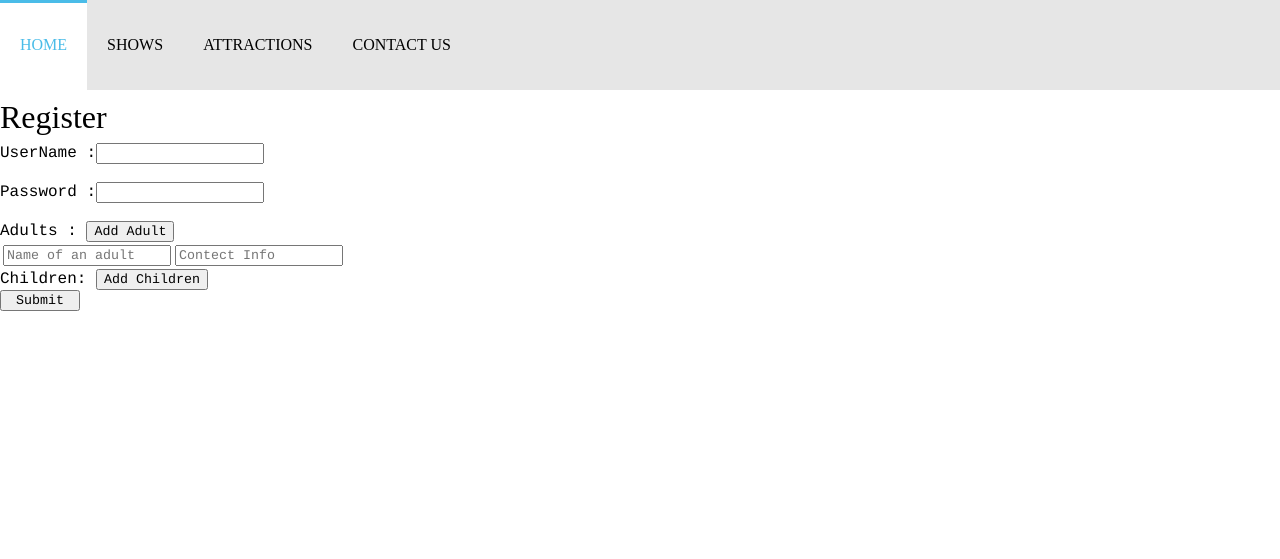
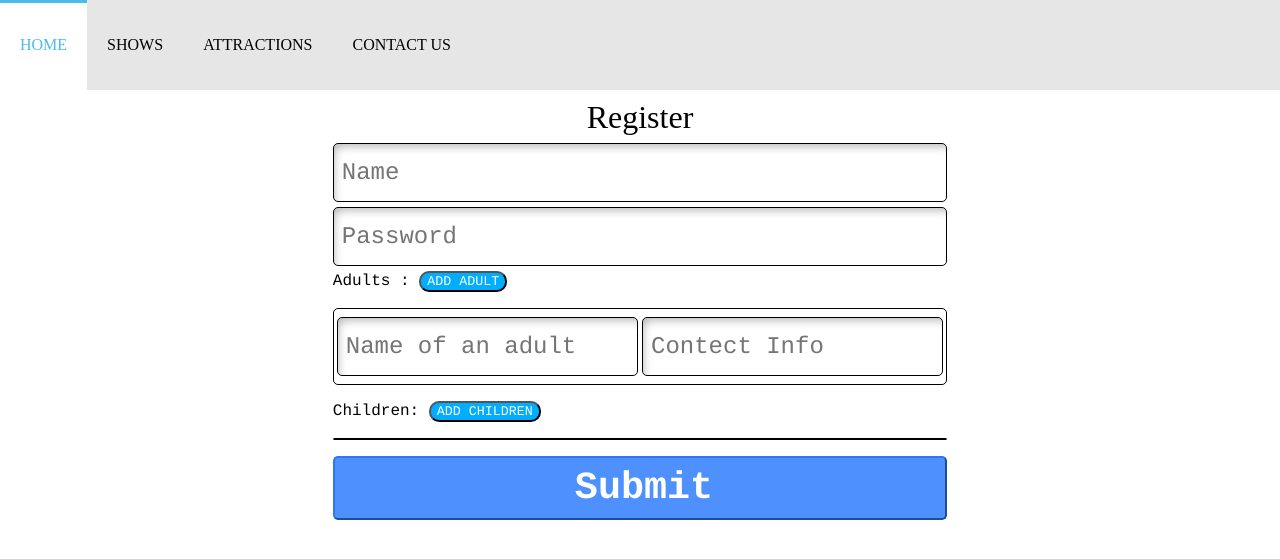
Before and after one commit to ZijiaZhang/AmzPark, a PHP site: page /signup in a window 1280 px wide. Shown: the top 559 px of the page. Run offline with PHP 8.4, Linux system fonts and the light colour scheme; data that the repository does not hold is empty; some libraries are stand-ins or nearby versions.

Commit message:
Add css for login and signup page

```diff
--- /dev/null
+++ b/server_files/css/form.css
@@ -0,0 +1,116 @@
+  .formContainer{
+    position: relative;
+    margin: auto;
+  }
+  form{
+    width: 80vw;
+    margin: auto;
+  }
+  h1{
+    text-align: center;
+  }
+
+  input[type="text"], input[type="password"] {
+    width: 60%;
+    display: block;
+    position: relative;
+    margin-left: auto;
+    margin-right: auto;
+    padding: 15px 0px 15px 8px;
+    border-radius: 5px;
+    box-shadow: inset 4px 6px 10px -4px rgba(0, 0, 0, 0.3), 0 1px 1px -1px rgba(255, 255, 255, 0.3);
+    background: rgba(255, 255, 255, 0.2);
+    outline: none;
+    border: none;
+    border: 1px solid black;
+    color: #6E6E6E;
+    margin-top: 5px;
+    margin-bottom: 5px;
+    font-size: 24px;
+  }
+  input:focus{
+    box-shadow:inset 4px 6px 10px -4px rgba(0,0,0,0.7), 0 1px 1px -1px rgba(255,255,255,0.3);
+    background:rgba(255, 255, 255, 0.3);
+    @include easeme;
+  }
+
+
+
+  @mixin easeme{
+    -webkit-transition:1s ease;
+    -moz-transition:1s ease;
+    -o-transition:1s ease;
+    -ms-transition:1s ease;
+    transition:1s ease;
+  }
+  button{
+    background-color: #00adff;
+    border-radius: 10px;
+    color: white;
+  }
+  table{
+    width: 60%;
+    position: relative;
+    margin-left: auto;
+    margin-right: auto;
+    border: solid;
+    border-width: 1px;
+    border-radius: 5px;
+    margin-top: 1em;
+    margin-bottom: 1em;
+  }
+  input[name = "responsible[]"],input[name = "contact[]"],input[name = "adults[]"], input[name = "children[]"]{
+    width: 100%;
+  }
+
+  td { border: solid 0px #000; }
+  tr:first-child td:first-child { border-top-left-radius: 5px; }
+  tr:first-child td:last-child { border-top-right-radius: 5px; }
+  tr:last-child td:first-child { border-bottom-left-radius: 5px; }
+  tr:last-child td:last-child { border-bottom-right-radius: 5px; }
+
+
+  table input:hover{
+    background-color: #ddd;
+  }
+
+  .name-help,.pass-help{
+  display:none;
+  padding:0px;
+  margin:0px 0px 15px 0px;
+  text-align: center;
+}
+
+
+input[type="submit"]{
+  background: #4d90fe;
+    border-color: #3079ed;
+    font-weight: bold;
+    margin: 10px 0 0 0;
+    color: #fff;
+    width: 60%;
+    border-radius: 5px;
+    padding: 8px 0px 8px 8px;
+    font-size: 3vw;
+    position: relative;
+    margin-left: auto;
+    margin-right: auto;
+    display: block;
+}
+
+.oneRow{
+  position:relative;
+  margin-left: 20%;
+  margin-right: auto;
+}
+
+  @media screen and (max-width:1100px){
+    input[type = "text"], input[type = "password"],input[type="submit"]{
+      font-size: 3vw;
+      width: 98%;
+    }
+    table{
+      width: 98%;
+    }
+
+  }
--- a/server_files/css/mycss.css
+++ b/server_files/css/mycss.css
@@ -107,7 +107,7 @@ body{
 
 }
 
-@media screen and (max-width: 1200px) {
+@media screen and (max-width: 790px) {
   #primary_nav, #primary_nav li, #primary_nav li a ,
   #primary_nav li > ul
   {float: none; position: relative;}
@@ -122,7 +122,7 @@ body{
   }
 }
 
-@media screen and (max-width: 1200px) {
+@media screen and (max-width: 790px) {
   .hiddenm li{
     display: none;
   }
--- a/signup/index.php
+++ b/signup/index.php
@@ -4,6 +4,7 @@
 	<link rel="stylesheet" type = "text/css" href="../server_files/css/mycss.css">
 	<link rel='stylesheet' href='https://maxcdn.bootstrapcdn.com/font-awesome/4.7.0/css/font-awesome.min.css'>
 	<link rel="stylesheet" href="https://cdn.materialdesignicons.com/3.6.95/css/materialdesignicons.min.css">
+	<link rel="stylesheet" href="../server_files/css/form.css">
 	<script src="https://code.jquery.com/jquery-1.10.2.js"></script>
 </head>
 
@@ -17,7 +18,9 @@
 		});
 	</script>
 
+	<style>
 
+</style>
 
 
 </body>
@@ -30,13 +33,19 @@
 ?>
 
 
+<div class = "formContainer">
+	<h1>Register</h1>
 
-<h1>Register</h1>
 	<form action ="" method="post">
-	<label>UserName :</label><input type = "text" name = "username" class = "box" value = <?php echo $name;?> ><br /><br />
-	<label>Password  :</label><input type = "password" name = "password" class = "box" /><br/><br />
+		<input  type = "text" name = "username" class = "box name" placeholder="Name" value = <?php echo $name;?> >
+		<p class = "name-help"> Name should have 8 or less characters.</p>
+		<input type = "password" name = "password" class = "box pass" placeholder = "Password" >
+		<p class = "pass-help"> Please make sure your password is secure.</p>
+
+		<div class = "oneRow">
 			<label>Adults : </label>
-	<button type = button id = "addAdult">Add Adult</button>
+		<button type = button id = "addAdult">ADD ADULT</button>
+		</div>
 		<table class = "adultsTable">
 			<?php
 			if($ispost){
@@ -47,15 +56,16 @@
 						echo "<tr><td><input type='text' name='adults[]' placeholder='Name of an adult' value = '$add'></td><td><input type='text' name='contact[]' placeholder='Contect Info' value = '$contect'></td></tr>";
 				}
 			}else{
-			echo "<tr><td><input type='text' name='adults[]' placeholder='Name of an adult' value = '$add'></td>
-			<td><input type='text' name='contact[]' placeholder='Contect Info' value = '$contect'></td></tr>";
+				echo "<tr><td><input type='text' name='adults[]' placeholder='Name of an adult' value = '$add'></td><td><input type='text' name='contact[]' placeholder='Contect Info' value = '$contect'></td></tr>";
 			}
 
 			?>
 
 		</table>
+		<div class="oneRow">
 		<label>Children: </label>
-	<button type = button id = "addChildren">Add Children</button>
+		<button type = button id = "addChildren">ADD CHILDREN</button>
+		</div>
 		<table class = "childrenTable">
 			<?php
 			if($ispost){
@@ -64,10 +74,7 @@
 					$res = $_POST['responsible'][$i];
 					if($chd!='')
 						echo " <tr><td><input type='text'
-				name='children[]'
-				placeholder = 'Name Of the Children'
-				value = '$chd'> </td>
-				<td> <input type='text' name = 'responsible[]' placeholder= 'Name of the Responsible Adult' value = '$res'></td></tr>";
+					name='children[]' placeholder = 'Name Of the Children' value = '$chd'> </td><td> <input type='text' name = 'responsible[]' placeholder= 'Name of the Responsible Adult' value = '$res'></td></tr>";
 				}
 			}
 
@@ -75,11 +82,9 @@
 
 		</table>
 
-
-
 		<input type = "submit" value = " Submit " name="submit" /><br />
 	</form>
-
+</div>
 
 <script>
 // Global variables
@@ -107,5 +112,17 @@ $('#addChildren').click(function(){
   // empties the input when sumbit is clicked
 
 });
+
+$(".name").focus(function(){
+  $(".name-help").slideDown(500);
+}).blur(function(){
+  $(".name-help").slideUp(500);
+});
+
+$(".pass").focus(function(){
+  $(".pass-help").slideDown(500);
+}).blur(function(){
+  $(".pass-help").slideUp(500);
+});
 </script>
 </html>
```
Also changed, not shown: login/index.php (+6 -5 lines). Lines whose indentation alone changed are shown as unchanged.
